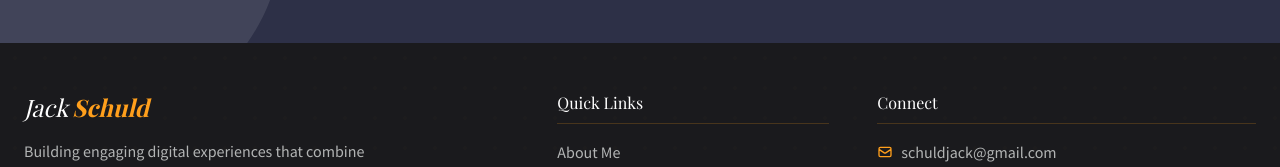
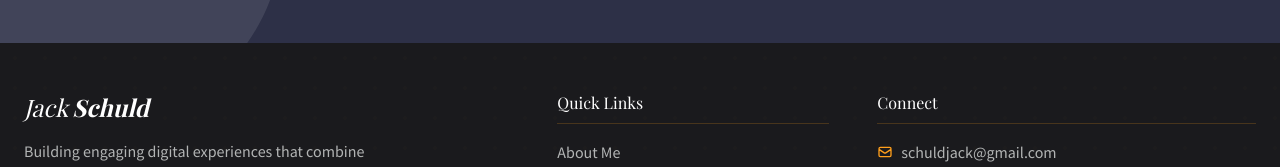
Before and after one commit to jackschuld/jackschuld, a React (Create React App) app: page / in a window 1280 px wide. Shown: the part 4318-4485 px from the top of the page. Built offline with nearby package versions, Linux system fonts and the light colour scheme; a web font is replaced by a local one.

Commit message:
ADjusting footer

```diff
--- a/src/components/Footer.jsx
+++ b/src/components/Footer.jsx
@@ -26,7 +26,7 @@ const Footer = () => {
           <div className="md:col-span-5 space-y-4">
             <h3 className="font-serif italic text-2xl flex items-center">
               <span className="font-normal text-white">Jack</span>
-              <span className="font-bold text-creative-accent ml-1">Schuld</span>
+              <span className="font-bold text-white ml-1">Schuld</span>
             </h3>
             <p className="text-creative-light/70 max-w-sm">
               Building engaging digital experiences that combine creativity with technical precision.
```
